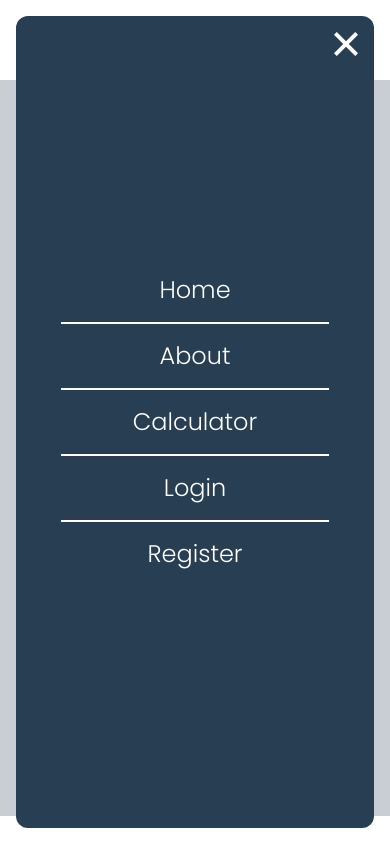
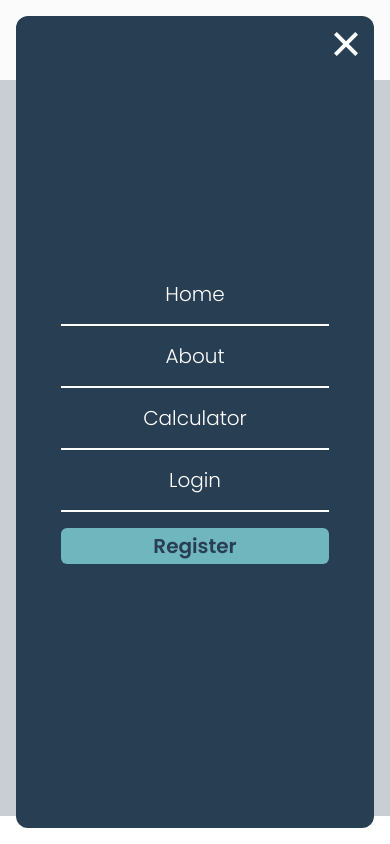
Before and after one commit to ronald-it/the-clueless-cook, a Next.js app: page / in a window 390 px wide. Both pictures are taken after a click on the button 333 px from the left and 40 px from the top of the page. Built offline with nearby package versions, Linux system fonts and the light colour scheme; grey boxes are pictures that could not be loaded.

Commit message:
Mobile design and routing for modal is finished.

```diff
--- /dev/null
+++ b/src/app/calculator/page.js
@@ -0,0 +1,3 @@
+export default function Calculator() {
+  return <div>Calculator</div>
+}
--- /dev/null
+++ b/src/app/login/page.js
@@ -0,0 +1,3 @@
+export default function Login() {
+  return <div>Login</div>
+}
--- a/src/app/page.js
+++ b/src/app/page.js
@@ -21,26 +21,28 @@ export default function Home() {
         ariaHideApp={false}
         className='h-full p-4'
       >
-        <div className='h-full w-full flex justify-center items-center bg-darkblue rounded-xl [&>*]:text-white [&>*]:text-2xl [&>*]:font-light'>
+        <div className='h-full w-full flex justify-center items-center bg-darkblue rounded-xl [&>*]:text-white [&>*]:text-xl [&>*]:font-light'>
           <button className='absolute top-8 right-8 w-6' onClick={toggleModal}>
             <CloseIcon />
           </button>
           <div className='flex flex-col w-3/4 justify-between items-center [&>*]:w-full [&>*]:flex [&>*]:justify-center [&>*]:mb-4 [&>*]:pb-4 [&>*]:border-b-2 [&>*]:border-white [&>*:last-child]:border-none [&>*:last-child]:m-0 [&>*:last-child]:p-0'>
-            <span>
+            <button onClick={toggleModal}>
               <Link href='/'>Home</Link>
-            </span>
-            <span>
-              <Link href='/'>About</Link>
-            </span>
+            </button>
+            <button onClick={toggleModal}>
+              <a href='#footer'>About</a>
+            </button>
             <span>
               <Link href='/calculator'>Calculator</Link>
             </span>
             <span>
               <Link href='/login'>Login</Link>
             </span>
-            <span>
-              <Link href='/register'>Register</Link>
-            </span>
+            <div>
+              <span className='w-full flex justify-center bg-lightblue text-darkblue font-semibold rounded-md py-1'>
+                <Link href='/register'>Register</Link>
+              </span>
+            </div>
           </div>
         </div>
       </ReactModal>
--- /dev/null
+++ b/src/app/register/page.js
@@ -0,0 +1,3 @@
+export default function Register() {
+  return <div>Register</div>
+}
--- a/src/components/Footer.js
+++ b/src/components/Footer.js
@@ -2,7 +2,7 @@ import CustomImage from './CustomImage/CustomImage';
 
 export default function Footer() {
   return (
-    <footer className='flex flex-col items-center bg-darkblue py-16 [&>*]:flex [&>*]:flex-col [&>*]:items-center'>
+    <footer id='footer' className='flex flex-col items-center bg-darkblue py-16 [&>*]:flex [&>*]:flex-col [&>*]:items-center'>
       <div>
         <h3 className='text-lightblue font-semibold mb-2'>Information</h3>
         <div className='flex flex-col items-center [&>*]:text-white [&>*]:font-light [&>*]:py-1'>
--- a/src/components/Header.js
+++ b/src/components/Header.js
@@ -3,7 +3,7 @@ import CustomImage from './CustomImage/CustomImage';
 
 export default function Header({ toggleModal }) {
   return (
-    <header className='flex justify-around items-center py-4'>
+    <header className='flex justify-around items-center py-4 bg-[#EEEEEE]'>
       <h1 className='font-light text-darkblue'>The Clueless Cook</h1>
       <button className='w-8' onClick={toggleModal}>
         <CustomImage
```
